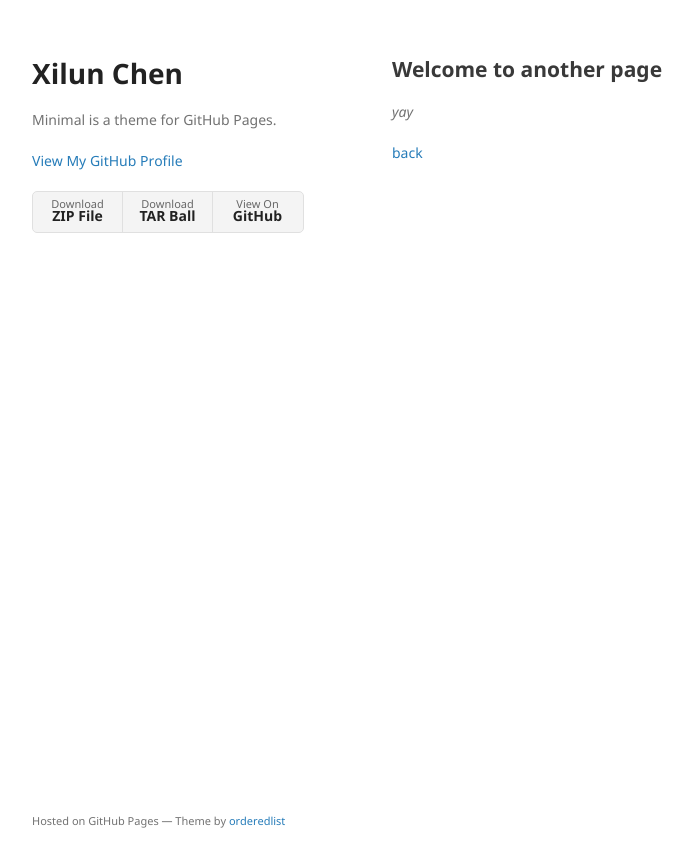
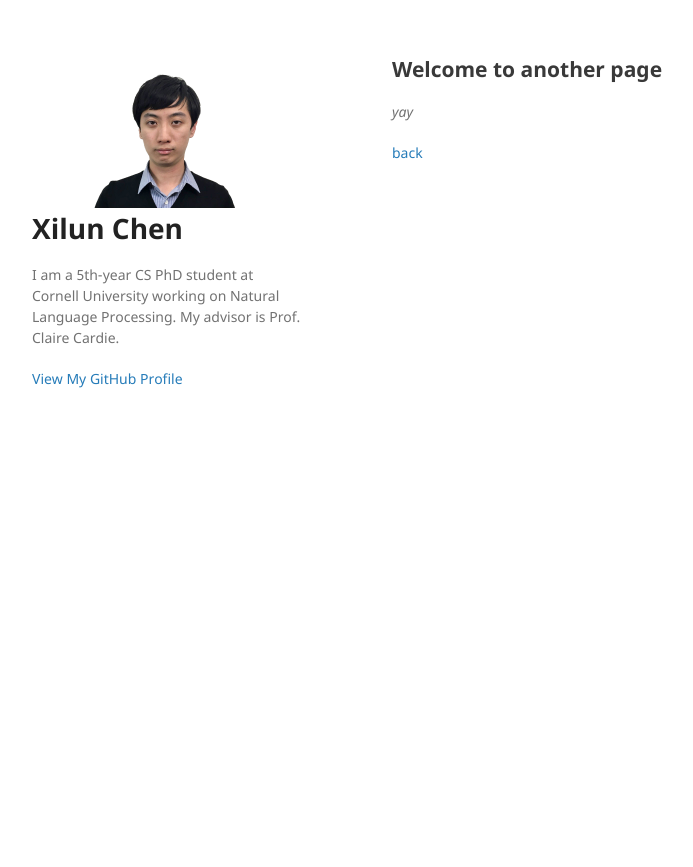
Before and after one commit to ccsasuke/ccsasuke.github.io, a Jekyll site: the page built from another-page.md, in a window 1280 px wide. Shown: the top 867 px of the page, without its empty margins (178-871 px from the left). Built offline with Jekyll 4.4.1, drawn with Linux system fonts in a browser that asks for light colours; our own code applies the rules of GitHub Pages for plain Markdown files.

Commit message:
Update with template files

```diff
--- a/_config.yml
+++ b/_config.yml
@@ -1,5 +1,4 @@
 title: Xilun Chen
-description: Minimal is a theme for GitHub Pages.
-show_downloads: true
+# description: I am a 5th-year Ph.D. student in Computer Science at Cornell University. My advisor is Prof. Claire Cardie.
 google_analytics:
 theme: jekyll-theme-minimal
--- a/_layouts/default.html
+++ b/_layouts/default.html
@@ -15,8 +15,14 @@
   <body>
     <div class="wrapper">
       <header>
+        <div id="avatar-container">
+            <img src="assets/images/avatar.jpg" alt="Avatar" height="150" width="150">
+        </div>
         <a href="{{ site.github.url }}"> <h1>{{ site.title | default: site.github.repository_name }}</h1> </a>
-        <p>{{ site.description | default: site.github.project_tagline }}</p>
+        <p>
+            I am a 5th-year CS PhD student at Cornell University working on Natural Language Processing.
+            My advisor is Prof. Claire Cardie.
+        </p>
 
         {% if site.github.is_project_page %}
           <p class="view"><a href="{{ site.github.repository_url }}">View the Project on GitHub <small>{{ github_name }}</small></a></p>
@@ -40,10 +46,6 @@
 
       </section>
       <footer>
-        {% if site.github.is_project_page %}
-        <p>This project is maintained by <a href="{{ site.github.owner_url }}">{{ site.github.owner_name }}</a></p>
-        {% endif %}
-        <p><small>Hosted on GitHub Pages &mdash; Theme by <a href="https://github.com/orderedlist">orderedlist</a></small></p>
       </footer>
     </div>
     <script src="{{ '/assets/js/scale.fix.js' | relative_url }}"></script>
--- a/assets/css/style.scss
+++ b/assets/css/style.scss
@@ -2,3 +2,7 @@
 ---
 
 @import "jekyll-theme-minimal";
+
+#avatar-container {
+    text-align: center;
+}
```
Also changed, not shown: assets/images/avatar.jpg (added), thumbnail.png (deleted), 7 other files.
